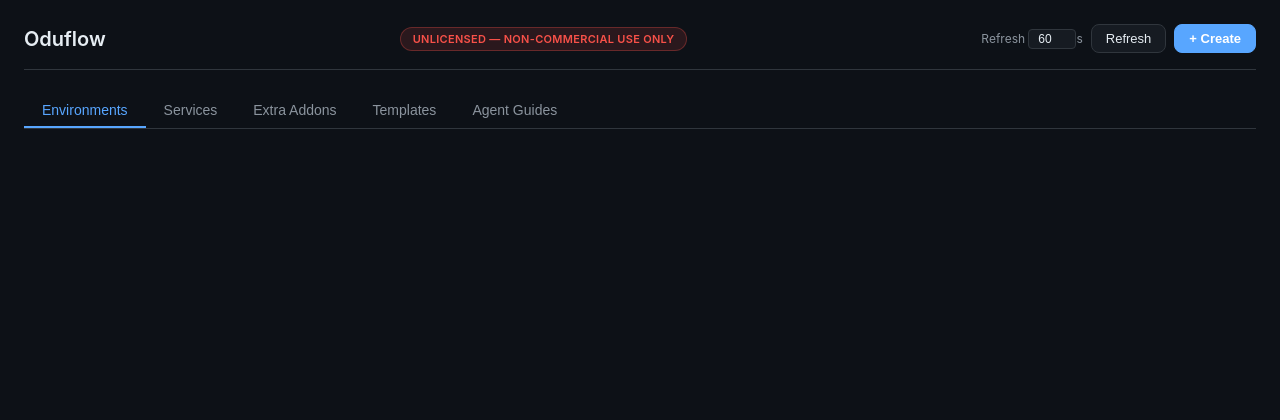
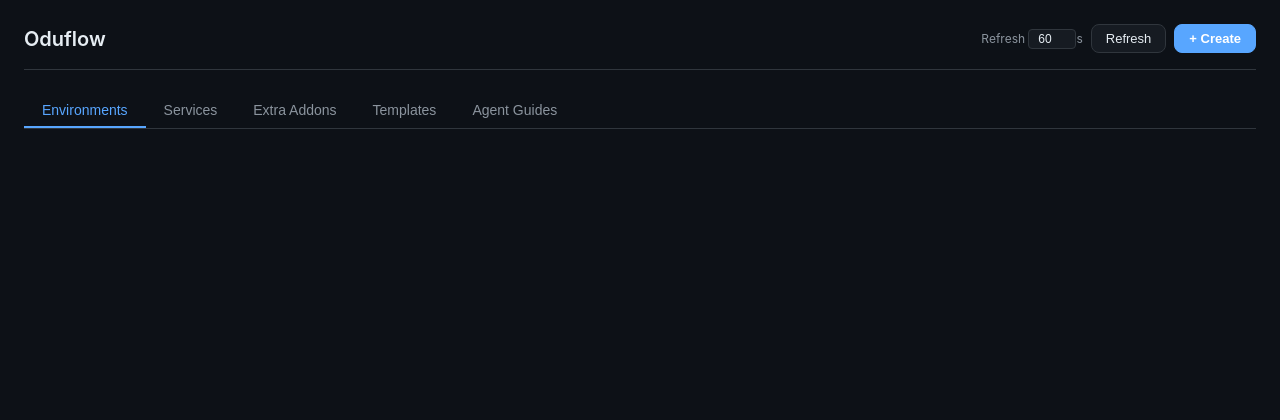
Before and after one commit to oduist/oduflow, a Python web app: template src/oduflow/templates/dashboard.html in a window 1280 px wide. Shown: the top 420 px of the page. Run offline with Jinja, Linux system fonts and the light colour scheme; the template is opened without the code that fills it, so the values that code supplies are empty.

Commit message:
License load fix

```diff
--- a/src/oduflow/templates/dashboard.html
+++ b/src/oduflow/templates/dashboard.html
@@ -401,7 +401,7 @@
 
 <header>
   <h1>Oduflow</h1>
-  <span id="license-badge" class="license-badge license-unlicensed">UNLICENSED — NON-COMMERCIAL USE ONLY</span>
+  <span id="license-badge" class="license-badge" style="display:none"></span>
   <div class="actions">
     <label class="auto-label" for="refresh-interval">Refresh
       <input type="number" id="refresh-interval" value="60" min="5" step="5"
@@ -1564,6 +1564,7 @@ async function loadLicense() {
     var badge = document.getElementById('license-badge');
     badge.textContent = lic.label;
     badge.className = 'license-badge license-' + lic.type;
+    badge.style.display = '';
     if (lic.type === 'unlicensed') {
       badge.style.cursor = 'pointer';
       badge.onclick = openLicenseModal;
```
